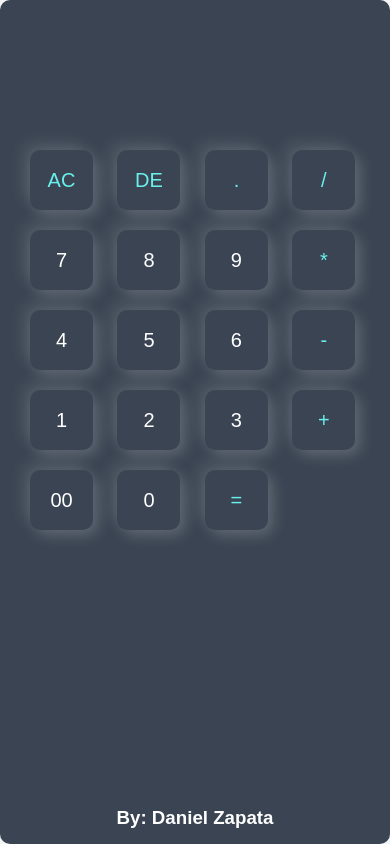
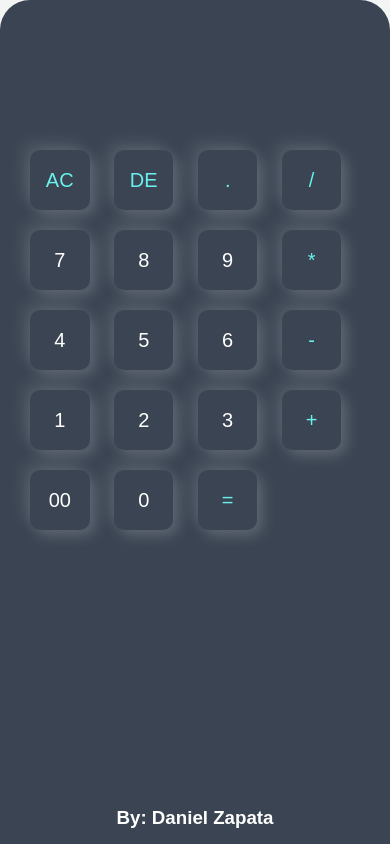
Before and after one commit to DanoZap/Calculator-App, a plain HTML site: page index.html in a window 390 px wide. Drawn offline with Linux system fonts and the light colour scheme.

Commit message:
Border Fixed and Footer text

```diff
--- a/styles.css
+++ b/styles.css
@@ -65,9 +65,10 @@ form input.operator {
     .calculator {
         width: 100%;
         height: 100vh;
+        border-radius: 30px 30px 0 0;
     }
     .calculator form input {
-        width: 18% !important;
+        width: 17% !important;
     }
     .me {
         color: #fff;
```
